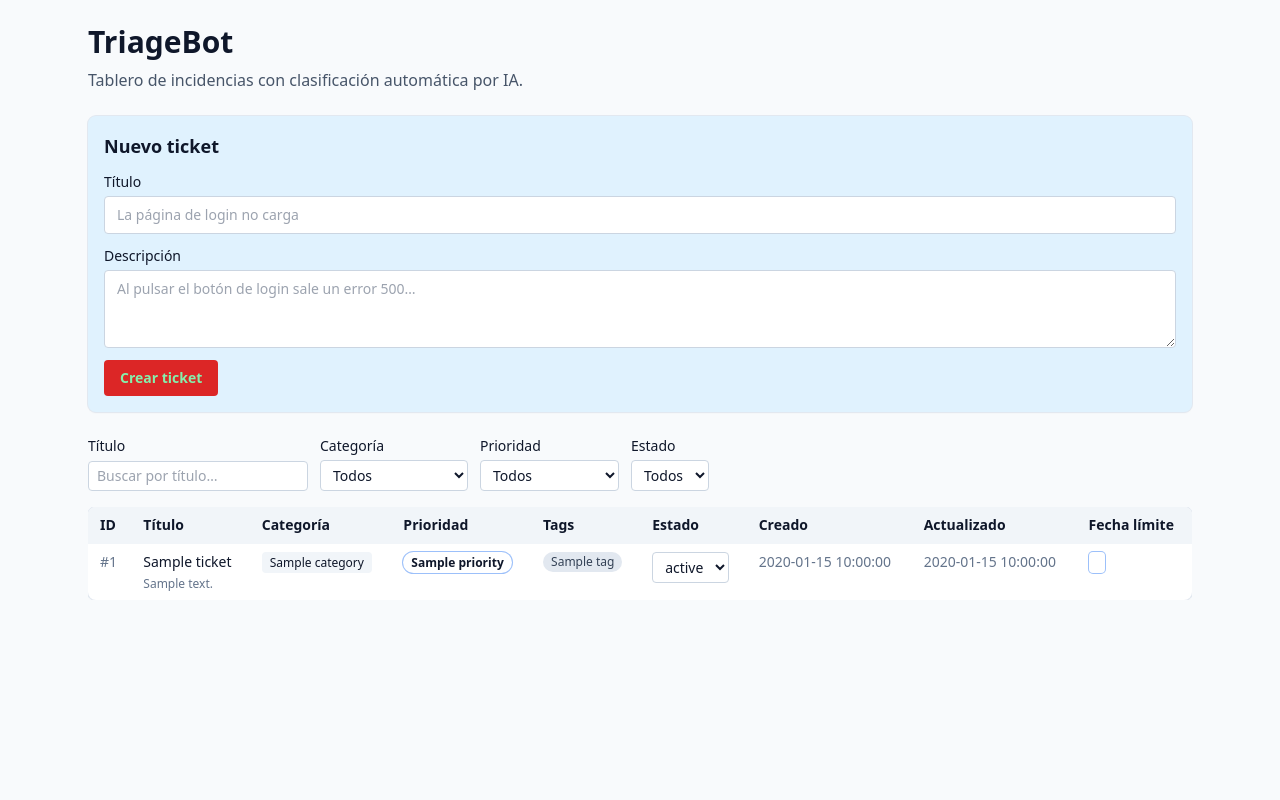
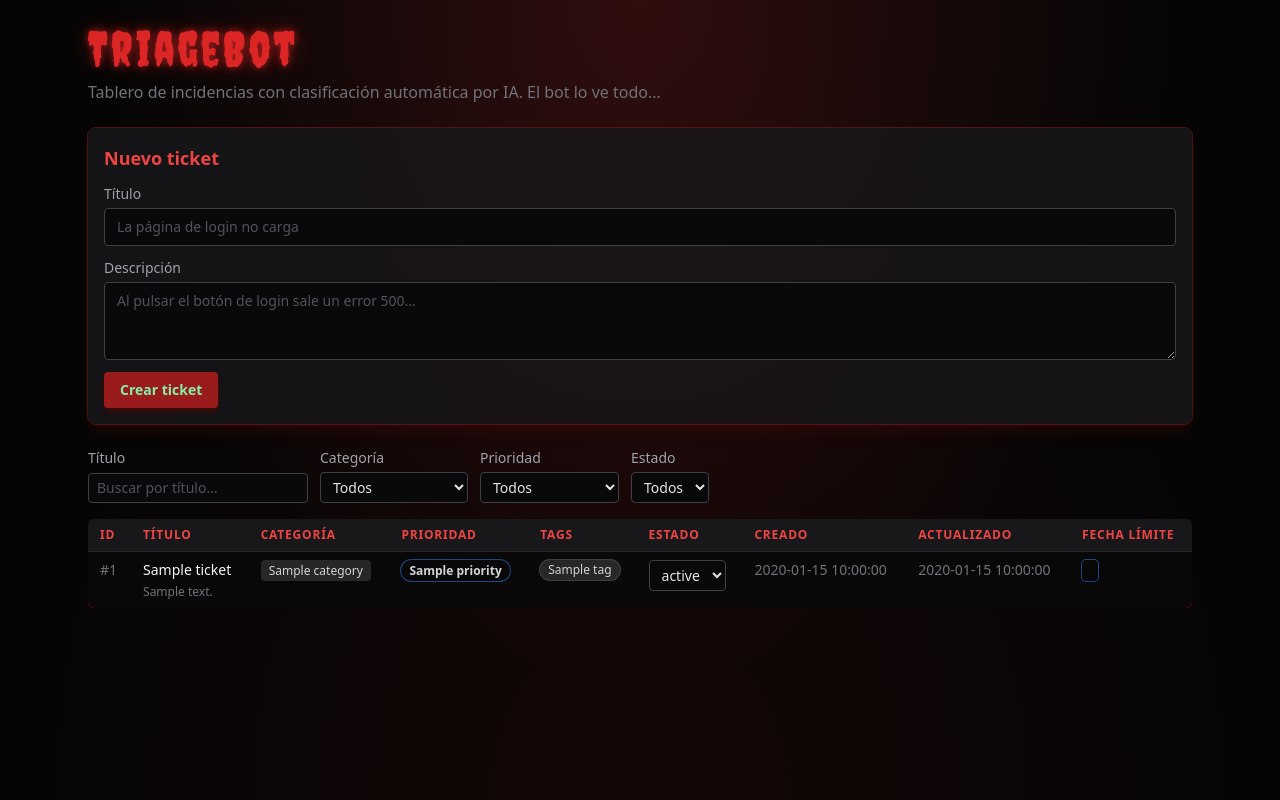
Before and after one commit to saraigonzalez-cyber/triagebot-template, a FastAPI app: template templates/index.html in a window 1280 px wide. Run offline with FastAPI, Linux system fonts and the light colour scheme; the template is opened without the code that fills it: most values are stand-ins (such as "Sample title", 1, 10 or a date in 2020); some libraries are stand-ins or nearby versions.

Commit message:
Cambiando a modo siniestro

```diff
--- a/templates/_rows.html
+++ b/templates/_rows.html
@@ -1,23 +1,23 @@
 {%- set category_colors = {
-  "bug": "bg-orange-100 text-orange-800",
-  "feature_request": "bg-sky-100 text-sky-800",
-  "question": "bg-violet-100 text-violet-800",
-  "urgent": "bg-red-600 text-white",
+  "bug": "bg-orange-950 text-orange-300 ring-1 ring-orange-800",
+  "feature_request": "bg-sky-950 text-sky-300 ring-1 ring-sky-800",
+  "question": "bg-violet-950 text-violet-300 ring-1 ring-violet-800",
+  "urgent": "bg-red-700 text-white ring-1 ring-red-500 animate-pulse",
 } -%}
 {%- set priority_colors = {
-  "P1": "bg-red-100 text-red-800 ring-red-300",
-  "P2": "bg-amber-100 text-amber-800 ring-amber-300",
-  "P3": "bg-slate-100 text-slate-700 ring-slate-300",
+  "P1": "bg-red-950 text-red-300 ring-red-700",
+  "P2": "bg-amber-950 text-amber-300 ring-amber-700",
+  "P3": "bg-zinc-800 text-zinc-400 ring-zinc-600",
 } -%}
 {% for ticket in tickets %}
-<tr id="ticket-{{ ticket.id }}" class="border-t border-slate-100 align-top hover:bg-slate-50">
-  <td class="px-3 py-2 text-sm text-slate-500">#{{ ticket.id }}</td>
+<tr id="ticket-{{ ticket.id }}" class="border-t border-zinc-800 align-top transition-colors hover:bg-red-950/30">
+  <td class="px-3 py-2 text-sm text-zinc-500">#{{ ticket.id }}</td>
   <td class="px-3 py-2 text-sm">
-    <div class="font-medium">{{ ticket.title }}</div>
-    <div class="mt-1 max-w-md text-xs text-slate-500 line-clamp-2" title="{{ ticket.description }}">{{ ticket.description }}</div>
+    <div class="font-medium text-zinc-100">{{ ticket.title }}</div>
+    <div class="mt-1 max-w-md text-xs text-zinc-500 line-clamp-2" title="{{ ticket.description }}">{{ ticket.description }}</div>
   </td>
   <td class="px-3 py-2 text-sm">
-    <span class="rounded px-2 py-0.5 text-xs font-medium {{ category_colors.get(ticket.category, 'bg-slate-100') }}">{{ ticket.category }}</span>
+    <span class="rounded px-2 py-0.5 text-xs font-medium {{ category_colors.get(ticket.category, 'bg-zinc-800 text-zinc-300') }}">{{ ticket.category }}</span>
   </td>
   <td class="px-3 py-2 text-sm">
     <span class="rounded-full px-2 py-0.5 text-xs font-bold ring-1 {{ priority_colors.get(ticket.priority, '') }}">{{ ticket.priority }}</span>
@@ -25,13 +25,13 @@
   <td class="px-3 py-2 text-sm">
     <div class="flex flex-wrap gap-1">
       {% for tag in ticket.tags %}
-      <span class="rounded-full bg-slate-200 px-2 py-0.5 text-xs text-slate-700">{{ tag }}</span>
+      <span class="rounded-full bg-zinc-800 px-2 py-0.5 text-xs text-zinc-300 ring-1 ring-zinc-700">{{ tag }}</span>
       {% endfor %}
     </div>
   </td>
   <td class="px-3 py-2 text-sm">
     <select name="status"
-            class="rounded border border-slate-300 bg-white px-2 py-1 text-sm"
+            class="rounded border border-zinc-700 bg-zinc-950 px-2 py-1 text-sm text-zinc-200 focus:border-red-700 focus:outline-none focus:ring-1 focus:ring-red-800"
             hx-patch="/tickets/{{ ticket.id }}"
             hx-ext="json-enc"
             hx-trigger="change"
@@ -42,14 +42,14 @@
       {% endfor %}
     </select>
   </td>
-  <td class="px-3 py-2 text-sm whitespace-nowrap text-slate-500">{{ ticket.created_at | fmt_date }}</td>
-  <td class="px-3 py-2 text-sm whitespace-nowrap text-slate-500">{{ ticket.updated_at | fmt_date }}</td>
+  <td class="px-3 py-2 text-sm whitespace-nowrap text-zinc-500">{{ ticket.created_at | fmt_date }}</td>
+  <td class="px-3 py-2 text-sm whitespace-nowrap text-zinc-500">{{ ticket.updated_at | fmt_date }}</td>
   <td class="px-3 py-2 text-sm whitespace-nowrap">
     <span class="rounded px-2 py-0.5 text-xs font-medium ring-1 {{ priority_colors.get(ticket.priority, '') }}">{{ ticket.created_at | fmt_deadline(ticket.priority) }}</span>
   </td>
 </tr>
 {% else %}
 <tr>
-  <td colspan="8" class="px-3 py-6 text-center text-sm text-slate-500">No hay tickets</td>
+  <td colspan="9" class="px-3 py-6 text-center text-sm italic text-zinc-600">No hay tickets</td>
 </tr>
 {% endfor %}
--- a/templates/_tickets_table.html
+++ b/templates/_tickets_table.html
@@ -1,16 +1,16 @@
 <div class="overflow-x-auto">
-<table class="min-w-full divide-y divide-slate-200 bg-white shadow-sm ring-1 ring-slate-200 rounded-lg overflow-hidden">
-  <thead class="bg-slate-100">
+<table class="min-w-full divide-y divide-zinc-800 bg-zinc-950/90 shadow-lg shadow-red-950/40 ring-1 ring-red-900/50 rounded-lg overflow-hidden">
+  <thead class="bg-zinc-900 text-red-500 uppercase tracking-wider">
     <tr>
-      <th class="px-3 py-2 text-left text-sm font-semibold">ID</th>
-      <th class="px-3 py-2 text-left text-sm font-semibold">Título</th>
-      <th class="px-3 py-2 text-left text-sm font-semibold">Categoría</th>
-      <th class="px-3 py-2 text-left text-sm font-semibold">Prioridad</th>
-      <th class="px-3 py-2 text-left text-sm font-semibold">Tags</th>
-      <th class="px-3 py-2 text-left text-sm font-semibold">Estado</th>
-      <th class="px-3 py-2 text-left text-sm font-semibold">Creado</th>
-      <th class="px-3 py-2 text-left text-sm font-semibold">Actualizado</th>
-      <th class="px-3 py-2 text-left text-sm font-semibold">Fecha límite</th>
+      <th class="px-3 py-2 text-left text-xs font-semibold">ID</th>
+      <th class="px-3 py-2 text-left text-xs font-semibold">Título</th>
+      <th class="px-3 py-2 text-left text-xs font-semibold">Categoría</th>
+      <th class="px-3 py-2 text-left text-xs font-semibold">Prioridad</th>
+      <th class="px-3 py-2 text-left text-xs font-semibold">Tags</th>
+      <th class="px-3 py-2 text-left text-xs font-semibold">Estado</th>
+      <th class="px-3 py-2 text-left text-xs font-semibold">Creado</th>
+      <th class="px-3 py-2 text-left text-xs font-semibold">Actualizado</th>
+      <th class="px-3 py-2 text-left text-xs font-semibold">Fecha límite</th>
     </tr>
   </thead>
   <tbody id="tickets-table-body">
--- a/templates/index.html
+++ b/templates/index.html
@@ -7,19 +7,33 @@
   <script src="https://cdn.tailwindcss.com"></script>
   <script src="https://unpkg.com/htmx.org@2.0.4"></script>
   <script src="https://unpkg.com/htmx-ext-json-enc@2.0.1/json-enc.js"></script>
+  <link rel="preconnect" href="https://fonts.googleapis.com">
+  <link rel="preconnect" href="https://fonts.gstatic.com" crossorigin>
+  <link href="https://fonts.googleapis.com/css2?family=Creepster&display=swap" rel="stylesheet">
   <style>
+    :root { color-scheme: dark; }
     .htmx-indicator { display: none; }
     .htmx-request .htmx-indicator, .htmx-request.htmx-indicator { display: inline-flex; }
+    body.sinister {
+      background-color: #050505;
+      background-image:
+        radial-gradient(ellipse at top, rgba(127, 29, 29, 0.35), transparent 60%),
+        radial-gradient(ellipse at bottom, rgba(69, 10, 10, 0.25), transparent 70%);
+      background-attachment: fixed;
+      min-height: 100vh;
+    }
+    .font-creepy { font-family: "Creepster", cursive; letter-spacing: 0.06em; }
+    .blood-glow { text-shadow: 0 0 8px rgba(220, 38, 38, 0.7), 0 0 24px rgba(127, 29, 29, 0.6); }
   </style>
 </head>
-<body class="bg-slate-50 text-slate-900">
+<body class="sinister text-zinc-300">
   <main class="mx-auto max-w-6xl p-6">
-    <h1 class="text-3xl font-bold">TriageBot</h1>
-    <p class="mt-2 text-slate-600">Tablero de incidencias con clasificación automática por IA.</p>
+    <h1 class="font-creepy blood-glow text-5xl text-red-600">TriageBot</h1>
+    <p class="mt-2 text-zinc-500">Tablero de incidencias con clasificación automática por IA. El bot lo ve todo…</p>
 
     <!-- Formulario de creación -->
-    <section class="mt-6 rounded-lg bg-sky-100 p-4 shadow-sm ring-1 ring-slate-200">
-      <h2 class="text-lg font-semibold">Nuevo ticket</h2>
+    <section class="mt-6 rounded-lg bg-zinc-900/80 p-4 shadow-lg shadow-red-950/40 ring-1 ring-red-900/60">
+      <h2 class="text-lg font-semibold text-red-500">Nuevo ticket</h2>
       <form id="ticket-form"
             class="mt-3 grid gap-3"
             hx-post="/tickets"
@@ -31,23 +45,23 @@
             hx-on::before-request="document.getElementById('form-error').classList.add('hidden')"
             hx-on::after-request="if (event.detail.successful) { this.reset(); document.getElementById('filters').reset(); }">
         <label class="grid gap-1 text-sm">
-          <span class="font-medium">Título</span>
+          <span class="font-medium text-zinc-400">Título</span>
           <input name="title" required maxlength="200"
-                 class="rounded border border-slate-300 px-3 py-2"
+                 class="rounded border border-zinc-700 bg-zinc-950 px-3 py-2 text-zinc-200 placeholder-zinc-600 focus:border-red-700 focus:outline-none focus:ring-1 focus:ring-red-800"
                  placeholder="La página de login no carga">
         </label>
         <label class="grid gap-1 text-sm">
-          <span class="font-medium">Descripción</span>
+          <span class="font-medium text-zinc-400">Descripción</span>
           <textarea name="description" required maxlength="5000" rows="3"
-                    class="rounded border border-slate-300 px-3 py-2"
+                    class="rounded border border-zinc-700 bg-zinc-950 px-3 py-2 text-zinc-200 placeholder-zinc-600 focus:border-red-700 focus:outline-none focus:ring-1 focus:ring-red-800"
                     placeholder="Al pulsar el botón de login sale un error 500…"></textarea>
         </label>
         <div class="flex items-center gap-3">
           <button type="submit"
-                  class="rounded bg-red-600 px-4 py-2 text-sm font-semibold text-green-300 hover:bg-red-700disabled:cursor-wait disabled:opacity-50">
+                  class="rounded bg-red-800 px-4 py-2 text-sm font-semibold text-green-300 shadow-md shadow-red-950 hover:bg-red-700 disabled:cursor-wait disabled:opacity-50">
             Crear ticket
           </button>
-          <span id="loading" class="htmx-indicator items-center gap-2 text-sm text-slate-600">
+          <span id="loading" class="htmx-indicator items-center gap-2 text-sm text-red-400">
             <svg class="h-4 w-4 animate-spin" viewBox="0 0 24 24" fill="none">
               <circle cx="12" cy="12" r="10" stroke="currentColor" stroke-width="4" class="opacity-25"></circle>
               <path d="M4 12a8 8 0 018-8" stroke="currentColor" stroke-width="4" class="opacity-75"></path>
@@ -55,7 +69,7 @@
             Clasificando…
           </span>
         </div>
-        <p id="form-error" role="alert" class="hidden rounded bg-red-50 px-3 py-2 text-sm text-red-700"></p>
+        <p id="form-error" role="alert" class="hidden rounded bg-red-950 px-3 py-2 text-sm text-red-300 ring-1 ring-red-800"></p>
       </form>
     </section>
 
@@ -68,27 +82,27 @@
             hx-target="#tickets-table-body"
             hx-swap="innerHTML">
         <label class="grid gap-1 text-sm">
-          <span class="font-medium">Título</span>
+          <span class="font-medium text-zinc-400">Título</span>
           <input type="search" name="title" placeholder="Buscar por título…"
-                 class="rounded border border-slate-300 bg-white px-2 py-1">
+                 class="rounded border border-zinc-700 bg-zinc-950 px-2 py-1 text-zinc-200 placeholder-zinc-600 focus:border-red-700 focus:outline-none focus:ring-1 focus:ring-red-800">
         </label>
         <label class="grid gap-1 text-sm">
-          <span class="font-medium">Categoría</span>
-          <select name="category" class="rounded border border-slate-300 bg-white px-2 py-1">
+          <span class="font-medium text-zinc-400">Categoría</span>
+          <select name="category" class="rounded border border-zinc-700 bg-zinc-950 px-2 py-1 text-zinc-200 placeholder-zinc-600 focus:border-red-700 focus:outline-none focus:ring-1 focus:ring-red-800">
             <option value="">Todos</option>
             {% for c in categories %}<option value="{{ c }}">{{ c }}</option>{% endfor %}
           </select>
         </label>
         <label class="grid gap-1 text-sm">
-          <span class="font-medium">Prioridad</span>
-          <select name="priority" class="rounded border border-slate-300 bg-white px-2 py-1">
+          <span class="font-medium text-zinc-400">Prioridad</span>
+          <select name="priority" class="rounded border border-zinc-700 bg-zinc-950 px-2 py-1 text-zinc-200 placeholder-zinc-600 focus:border-red-700 focus:outline-none focus:ring-1 focus:ring-red-800">
             <option value="">Todos</option>
             {% for p in priorities %}<option value="{{ p }}">{{ p }}</option>{% endfor %}
           </select>
         </label>
         <label class="grid gap-1 text-sm">
-          <span class="font-medium">Estado</span>
-          <select name="status" class="rounded border border-slate-300 bg-white px-2 py-1">
+          <span class="font-medium text-zinc-400">Estado</span>
+          <select name="status" class="rounded border border-zinc-700 bg-zinc-950 px-2 py-1 text-zinc-200 placeholder-zinc-600 focus:border-red-700 focus:outline-none focus:ring-1 focus:ring-red-800">
             <option value="">Todos</option>
             {% for s in statuses %}<option value="{{ s }}">{{ status_labels.get(s, s) }}</option>{% endfor %}
           </select>
```
Also changed, not shown: SPEC.md (+2 -0 lines).
